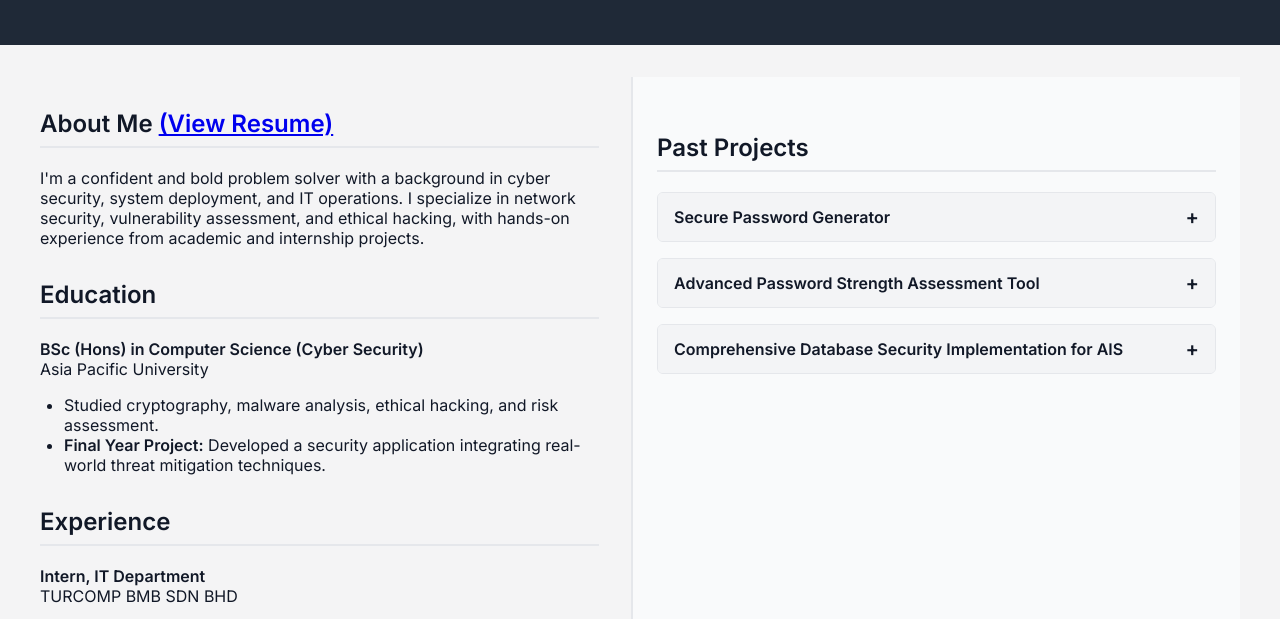
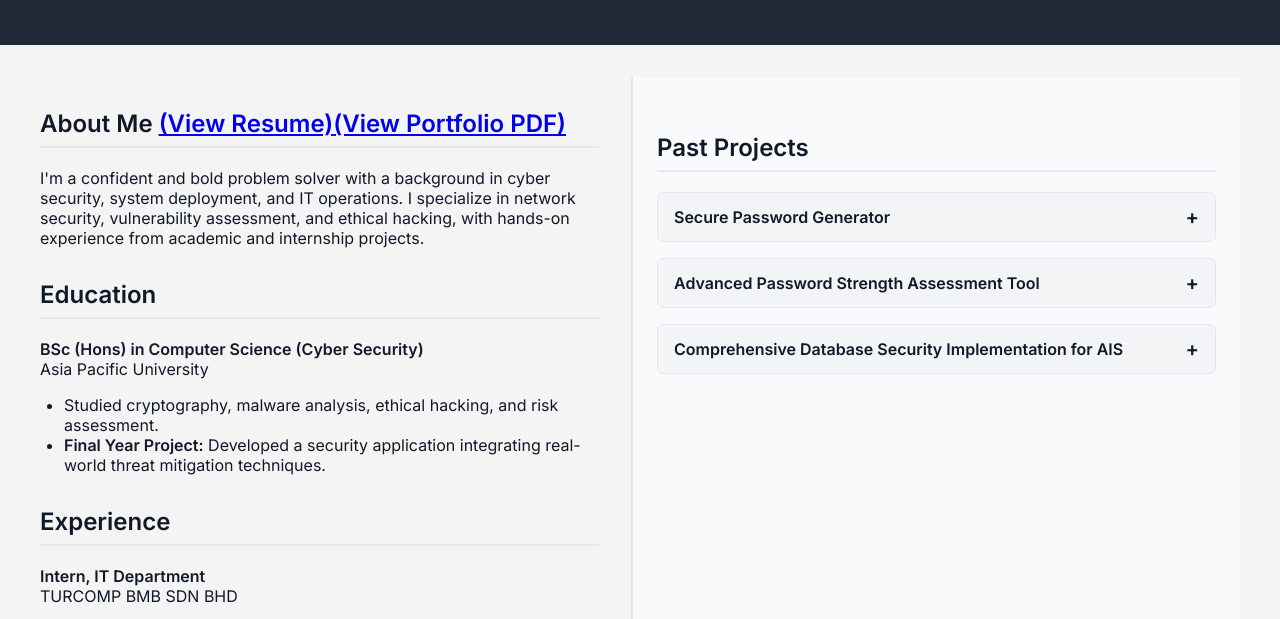
Before and after one commit to Nickbaka/Portfolio, a plain HTML site: page index.html in a window 1280 px wide. Shown: the part 137-756 px from the top of the page. Drawn offline with nearby package versions, Linux system fonts and the light colour scheme.

Commit message:
Update index.html

```diff
--- a/index.html
+++ b/index.html
@@ -145,7 +145,7 @@
   <main class="grid-container">
     <div class="left-column">
       <section>
-        <h2>About Me <a href="Chew%20Fan%20Yee%20-%20Resume.pdf" target="_blank" rel="noopener">(View Resume)</a></h2>
+        <h2>About Me <a href="Chew%20Fan%20Yee%20-%20Resume.pdf" target="_blank" rel="noopener">(View Resume)</a><a href="Chew%20Fan%20Yee%20-%20Portfolio.pdf" target="_blank" rel="noopener">(View Portfolio PDF)</a></h2>
         <p>I'm a confident and bold problem solver with a background in cyber security, system deployment, and IT operations. I specialize in network security, vulnerability assessment, and ethical hacking, with hands-on experience from academic and internship projects.</p>
       </section>
 
```
